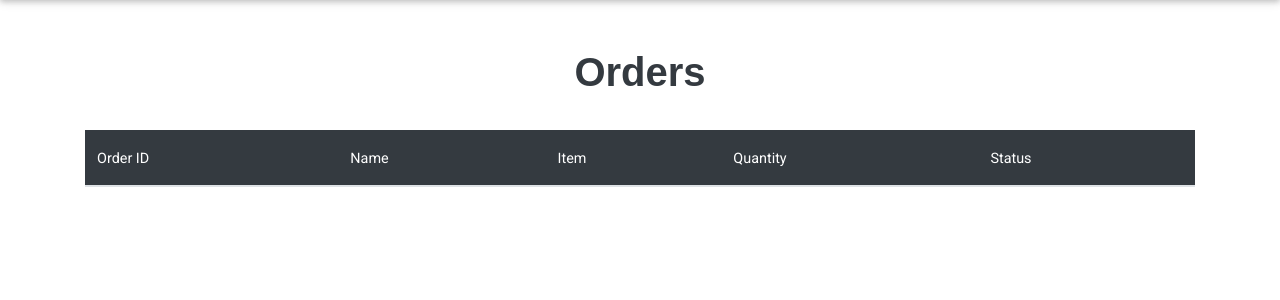
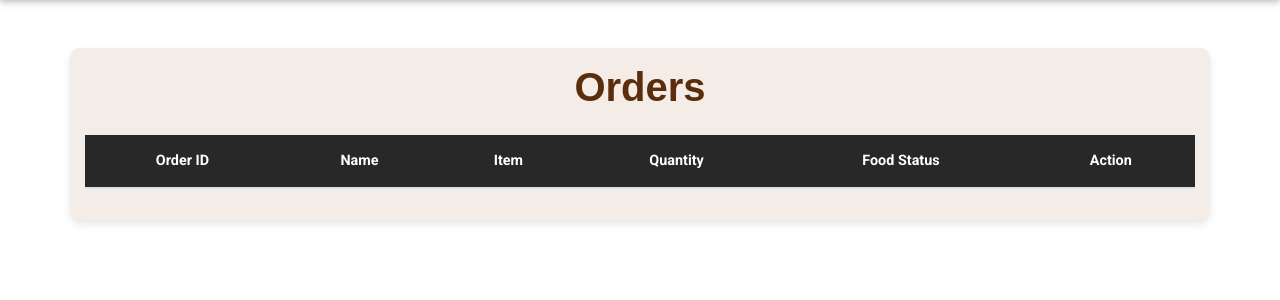
Before and after one commit to YapYuNing08/GitExercise-TT5L-10, a Django app: page /restaurant/restaurant/index/ in a window 1280 px wide. Shown: the part 56-356 px from the top of the page. Run offline with Django 5.2, Linux system fonts and the light colour scheme; a user stored in the database is signed in; data comes from the database, SQL or seed files in the repository; lists and menus that the app fills with data are empty; some libraries are stand-ins or nearby versions.

Commit message:
Update status

```diff
--- a/deliver/restaurant/templates/restaurant/index.html
+++ b/deliver/restaurant/templates/restaurant/index.html
@@ -2,41 +2,47 @@
 
 {% block content %}
 {% if user.is_authenticated and user.is_staff and user.is_superuser %}
-<div class="container">
+<div class="container my-5">
     <div class="row justify-content-center">
-        <div class="col-md-12 mt-5">
+        <div class="col-md-12">
             <h1 class="text-center mb-4">Orders</h1>
             <table class="table table-hover table-striped spaced-table">
                 <!-- Table header -->
                 <thead>
+                    <tr>
                         <th>Order ID</th>
                         <th>Name</th>
                         <th>Item</th>
                         <th>Quantity</th>
-                    <th>Status</th>
+                        <th>Food Status</th>
+                        <th>Action</th>
+                    </tr>
                 </thead>
                 <!-- Table body -->
+                <tbody>
                     {% for order in orders %}
-                <tbody>
-                    <!-- Order details -->
+                    <tr>
                         <td>{{ order.pk }}</td>
                         <td>{{ order.user.username }}</td>
                         <td>{{ order.product.title }}</td>
                         <td>{{ order.quantity }}</td>
+                        <td>{{ order.food_status }}</td>
                         <td>
-                    {% if order.is_served %}
-                        <!-- Display served status -->
-                        <p><i style="color: green;" class="fas fa-check"></i><span class="pl-2">Order has been served</span></p>
-                    {% else %}
-                        <!-- Mark as served form -->
-                        <form method="POST" action="{% url 'mark_as_served' order_id=order.pk %}">
+                            <form method="POST" action="{% url 'update_food_status' order.id %}">
                                 {% csrf_token %}
-                            <button type="submit" class="btn btn-outline-success">Mark as served</button>
+                                <div class="form-group">
+                                    <select id="food_status" name="food_status" class="form-control">
+                                        {% for status, label in order.FOOD_STATUS_CHOICES %}
+                                        <option value="{{ status }}" {% if order.food_status == status %}selected{% endif %}>{{ label }}</option>
+                                        {% endfor %}
+                                    </select>
+                                </div>
+                                <button type="submit" class="btn btn-primary mt-3 btn-sm" id="status">Update Status</button>
                             </form>
-                    {% endif %}
-                    </tbody>
+                        </td>
                     </tr>
                     {% endfor %}
+                </tbody>
             </table>
         </div>
     </div>
@@ -48,36 +54,48 @@
 {% endif %}
 
 <style>
+    .container.my-5 {
+        background-color: #f4ece7;
+        padding: 15px;
+        border-radius: 10px;
+        box-shadow: 0 4px 8px rgba(0, 0, 0, 0.1);
+    }
+
     h1 {
         font-family: 'Arial', sans-serif;
         font-weight: bold;
-        color: #343a40;
+        color: #5c2d0c;
+        margin-bottom: 30px;
     }
-    .spaced-table tbody tr {
-        margin-bottom: 10px; /* Add margin to the bottom of each row */
+
+    .spaced-table {
+        background-color: #fff;
+    }
+
+    .spaced-table thead th {
+        background-color: #292828;
+        color: #fff;
+        padding: 15px;
+        text-align: center;
+        font-weight: bold;
     }
 
     .spaced-table tbody tr td {
-        padding: 15px; /* Add padding to table cells for better spacing */
+        padding: 15px;
+        text-align: center;
+        vertical-align: middle;
     }
 
-    /* Optional: Add some styles to the table for better appearance */
-    .spaced-table {
-        border-collapse: separate; /* Prevent borders from collapsing */
-        border-spacing: 0 10px; /* Add space between rows */
+    .spaced-table tbody tr td .form-group {
+        margin-bottom: 0;
     }
 
-    .spaced-table thead th {
-        background-color: #343a40;
-        color: #fff;
+    .spaced-table tbody tr td .form-control {
+        width: 100%;
     }
 
-    .spaced-table tbody tr {
-        background-color: #f8f9fa;
-    }
-
-    .spaced-table tbody tr:hover {
-        background-color: #e9ecef;
+    .table-hover tbody tr:hover td {
+        background-color: #fdf4e4; /* Hover color for all cells */
     }
 </style>
 
```
Lines whose indentation alone changed are shown as unchanged.
